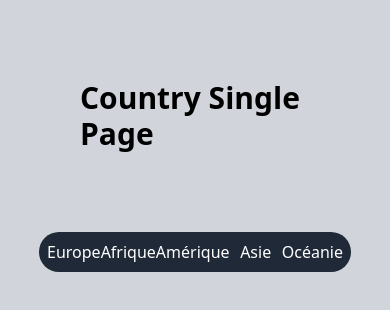
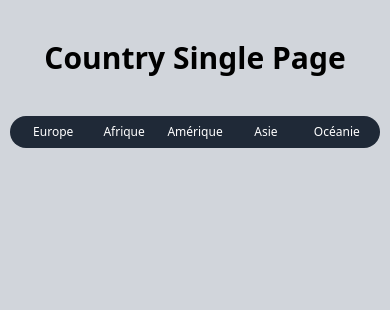
Before and after one commit to Vikito18/Exo_React, a React (Create React App) app in the folder countries_api/: page / in a window 390 px wide. Shown: the top 310 px of the page. Built offline with nearby package versions, Linux system fonts and the light colour scheme; no server answers.

Commit message:
feat : update font responsive

```diff
--- a/countries_api/src/App.js
+++ b/countries_api/src/App.js
@@ -4,8 +4,10 @@ import Countries from "./component/Countries";
 const App = () => {
   return (
     <div className="flex flex-col items-center bg-gray-300 h-screen">
-      <h1 className="text-3xl font-extrabold p-20">Country Single Page</h1>
-      <ul className="text-white flex flex-row text-center justify-around w-[80%] bg-gray-800 rounded-full p-2">
+      <h1 className="text-3xl font-extrabold p-10 text-center w-[100%]">
+        Country Single Page
+      </h1>
+      <ul className="text-white text-xs sm:text-base flex flex-row text-center justify-around w-[95%] bg-gray-800 rounded-full p-2">
         <li className="hover:bg-gray-500 w-[100%] rounded-full">Europe</li>
         <li className="hover:bg-gray-500 w-[100%] rounded-full ">Afrique</li>
         <li className="hover:bg-gray-500 w-[100%] rounded-full ">Amérique</li>
```
